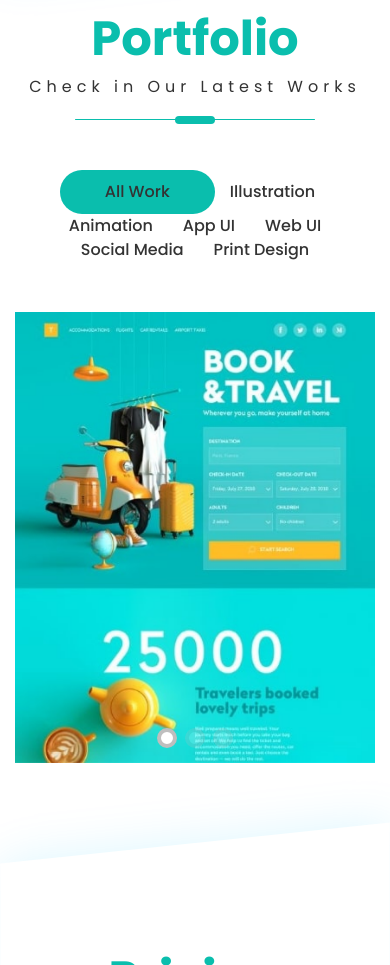
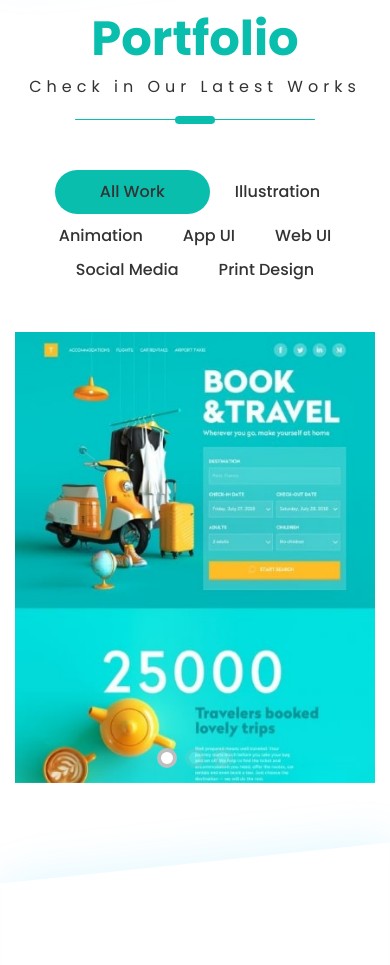
Before and after one commit to mrmpour2/Personal-website, a plain HTML site: page index.html in a window 390 px wide. Shown: the part 6348-7313 px from the top of the page. Drawn offline with nearby package versions, Linux system fonts and the light colour scheme.

Commit message:
Update app.css
cover on

```diff
--- a/styles/app.css
+++ b/styles/app.css
@@ -1222,7 +1222,7 @@ Portfolio
     font-size: 1.6rem;
     text-decoration: none;
     color: var(--Black);
-    padding: 0 1.5rem;
+    padding: 1.5rem;
     cursor: pointer;
 }
 
@@ -1618,7 +1618,7 @@ box-shadow: 0 0 1rem rgba(0,0,0,0.1);
         display: block;
         z-index: 200;
     }
-    /* .cover{
+    .cover{
         position: fixed;
         top: 0;
         bottom: 0;
@@ -1633,7 +1633,9 @@ box-shadow: 0 0 1rem rgba(0,0,0,0.1);
         .cover--show{
         opacity: 1;
         z-index: 99;
-    } */
+        pointer-events: all;
+
+    }
         .home__links{
         justify-content: center;
     }
@@ -1650,6 +1652,9 @@ box-shadow: 0 0 1rem rgba(0,0,0,0.1);
         .cantact-map{
             display: none;
         }
+        .portfolio-menu__items{
+         gap: 1rem;
+        }
 
     .footer__text{
         font-family: var(--SemiBold-font);
```
